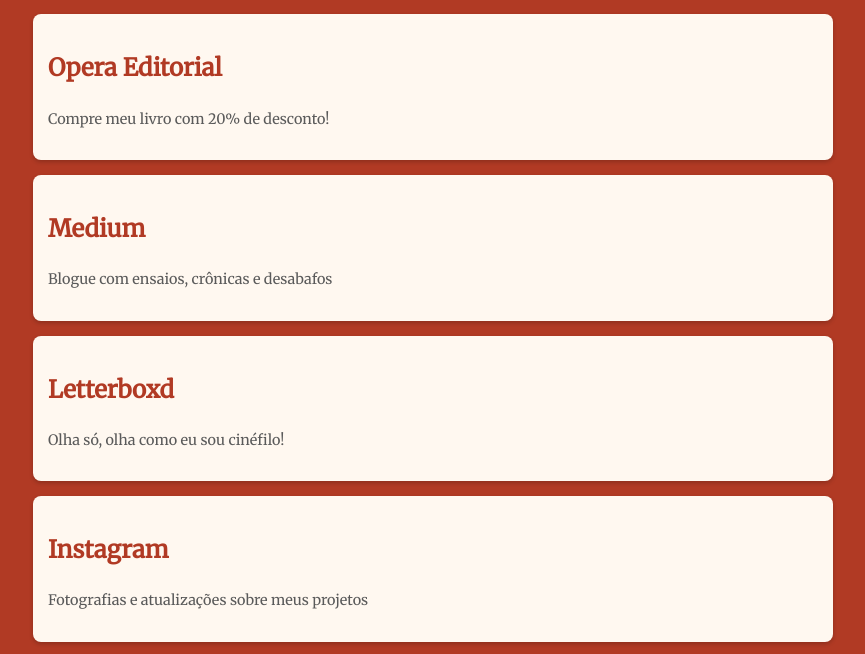
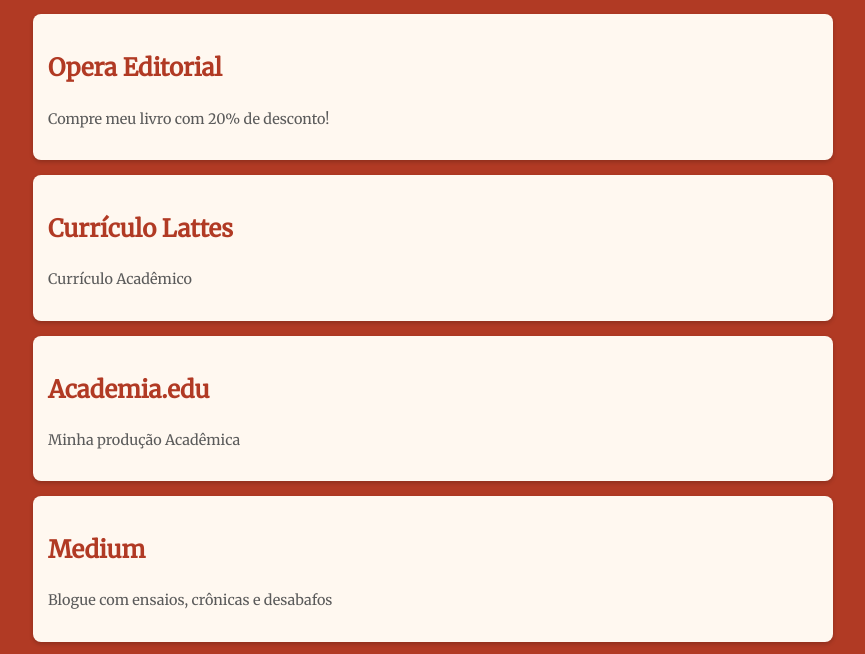
Before and after one commit to thelastnaucratite/links, a plain HTML site: page index.html in a window 1280 px wide. Shown: the part 112-766 px from the top of the page, without its empty margins (207-1072 px from the left). Drawn offline with Linux system fonts and the light colour scheme.

Commit message:
Update index.html

```diff
--- a/index.html
+++ b/index.html
@@ -67,6 +67,16 @@
     </div>
 
     <div class="link-container">
+        <h2><a href="https://unifesp.academia.edu/LeonardoWesleydosSantos" target="_blank">Currículo Lattes</a></h2>
+        <p class="description">Currículo Acadêmico</p>
+    </div>
+
+      <div class="link-container">
+        <h2><a href="https://unifesp.academia.edu/LeonardoWesleydosSantos" target="_blank">Academia.edu</a></h2>
+        <p class="description">Minha produção Acadêmica</p>
+    </div>
+
+    <div class="link-container">
         <h2><a href="https://medium.com/@lastnaucratite" target="_blank">Medium</a></h2>
         <p class="description">Blogue com ensaios, crônicas e desabafos</p>
     </div>
@@ -81,6 +91,7 @@
         <p class="description">Fotografias e atualizações sobre meus projetos</p>
     </div>
 
+
     <footer>
         © <script>document.write(new Date().getFullYear())</script> Leonardo dos Santos - Todos os direitos reservados
     </footer>
```
